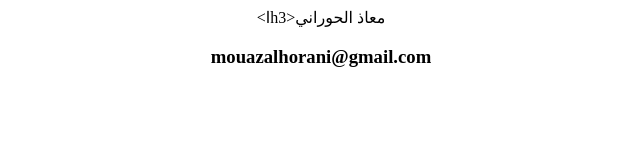
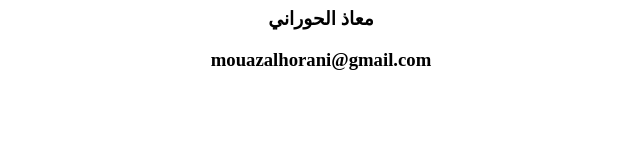
Before and after one commit to MouazAlhorani/mzhost, a plain HTML site: page index.html in a window 1280 px wide. Shown: the full height of the page, 319-959 px from the left. Drawn offline with Linux system fonts and the light colour scheme.

Commit message:
Update index.html

```diff
--- a/index.html
+++ b/index.html
@@ -1,7 +1,7 @@
 <html>
 <body>
   <center>
-<اh3>معاذ الحوراني</h3>
+<h3>معاذ الحوراني</h3>
 <h3>mouazalhorani@gmail.com</h3>
     </center>
 </body>
```
